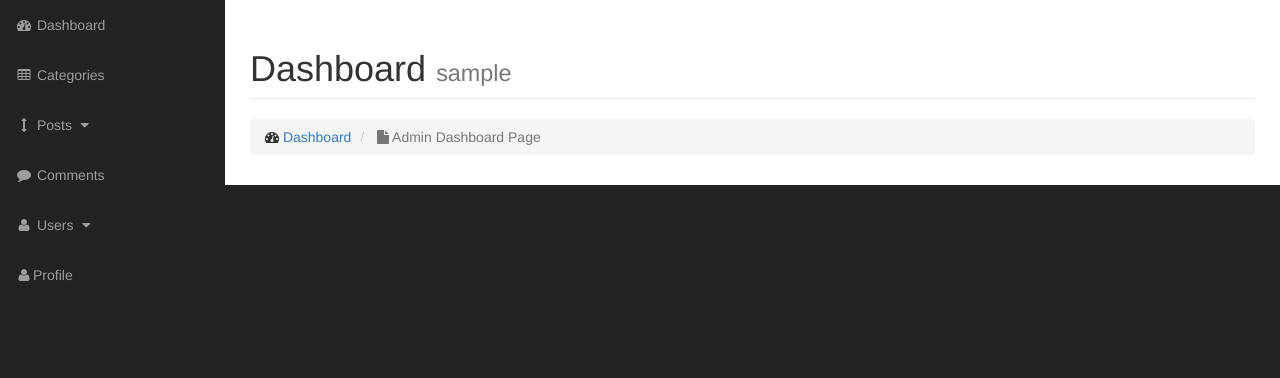
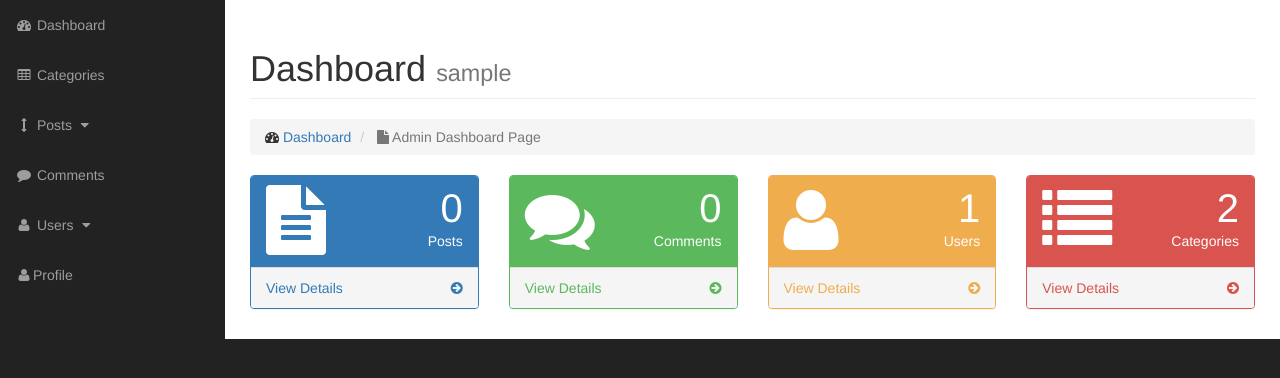
Before and after one commit to Ayoola32/Mini-cms-project, a PHP site: page /admin in a window 1280 px wide. Shown: the part 51-429 px from the top of the page. Run offline with PHP 8.4, Linux system fonts and the light colour scheme; the visitor is signed in with stand-in values (Sample User, id 1).

Commit message:
added admin widget  features tto admin dashboard

```diff
--- a/admin/index.php
+++ b/admin/index.php
@@ -28,6 +28,102 @@
                 </div>
                 <!-- /.row -->
 
+
+
+                <!-- /.row -->
+
+                <div class="row">
+                    <div class="col-lg-3 col-md-6">
+                        <div class="panel panel-primary">
+                            <div class="panel-heading">
+                                <div class="row">
+                                    <div class="col-xs-3">
+                                        <i class="fa fa-file-text fa-5x"></i>
+                                    </div>
+                                    <div class="col-xs-9 text-right">
+                                <div class='huge'>0</div>
+                                        <div>Posts</div>
+                                    </div>
+                                </div>
+                            </div>
+                            <a href="posts.php">
+                                <div class="panel-footer">
+                                    <span class="pull-left">View Details</span>
+                                    <span class="pull-right"><i class="fa fa-arrow-circle-right"></i></span>
+                                    <div class="clearfix"></div>
+                                </div>
+                            </a>
+                        </div>
+                    </div>
+                    <div class="col-lg-3 col-md-6">
+                        <div class="panel panel-green">
+                            <div class="panel-heading">
+                                <div class="row">
+                                    <div class="col-xs-3">
+                                        <i class="fa fa-comments fa-5x"></i>
+                                    </div>
+                                    <div class="col-xs-9 text-right">
+                                    <div class='huge'>0</div>
+                                    <div>Comments</div>
+                                    </div>
+                                </div>
+                            </div>
+                            <a href="comments.php">
+                                <div class="panel-footer">
+                                    <span class="pull-left">View Details</span>
+                                    <span class="pull-right"><i class="fa fa-arrow-circle-right"></i></span>
+                                    <div class="clearfix"></div>
+                                </div>
+                            </a>
+                        </div>
+                    </div>
+                    <div class="col-lg-3 col-md-6">
+                        <div class="panel panel-yellow">
+                            <div class="panel-heading">
+                                <div class="row">
+                                    <div class="col-xs-3">
+                                        <i class="fa fa-user fa-5x"></i>
+                                    </div>
+                                    <div class="col-xs-9 text-right">
+                                    <div class='huge'>1</div>
+                                        <div> Users</div>
+                                    </div>
+                                </div>
+                            </div>
+                            <a href="users.php">
+                                <div class="panel-footer">
+                                    <span class="pull-left">View Details</span>
+                                    <span class="pull-right"><i class="fa fa-arrow-circle-right"></i></span>
+                                    <div class="clearfix"></div>
+                                </div>
+                            </a>
+                        </div>
+                    </div>
+                    <div class="col-lg-3 col-md-6">
+                        <div class="panel panel-red">
+                            <div class="panel-heading">
+                                <div class="row">
+                                    <div class="col-xs-3">
+                                        <i class="fa fa-list fa-5x"></i>
+                                    </div>
+                                    <div class="col-xs-9 text-right">
+                                        <div class='huge'>2</div>
+                                        <div>Categories</div>
+                                    </div>
+                                </div>
+                            </div>
+                            <a href="categories.php">
+                                <div class="panel-footer">
+                                    <span class="pull-left">View Details</span>
+                                    <span class="pull-right"><i class="fa fa-arrow-circle-right"></i></span>
+                                    <div class="clearfix"></div>
+                                </div>
+                            </a>
+                        </div>
+                    </div>
+                </div>
+                <!-- /.row -->
+
             </div>
             <!-- /.container-fluid -->
 
```
